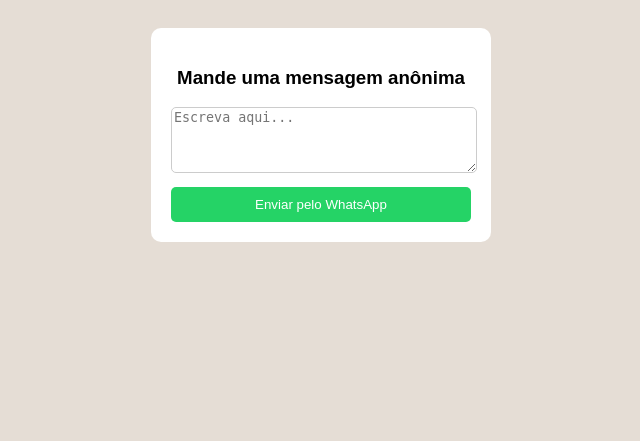
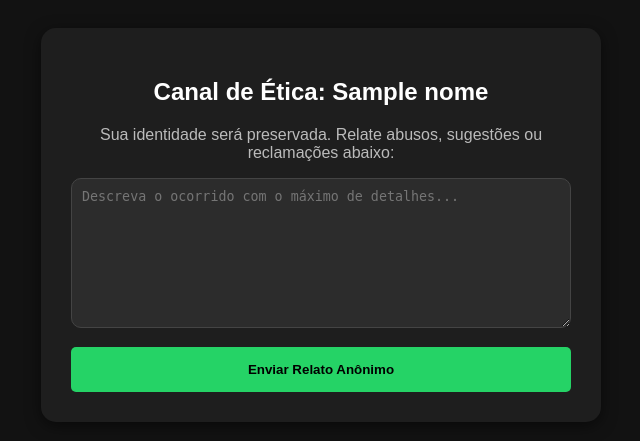
Before and after one commit to ytaloipdel/app-an-nimo-, a Flask app: template templates/index.html in a window 1280 px wide. Shown: the top 441 px of the page, without its empty margins (319-959 px from the left). Run offline with Flask 3, Linux system fonts and the light colour scheme; the template is opened without the code that fills it: most values are stand-ins (such as "Sample title", 1, 10 or a date in 2020).

Commit message:
Update index.html

```diff
--- a/templates/index.html
+++ b/templates/index.html
@@ -1,21 +1,26 @@
 <!DOCTYPE html>
-<html>
+<html lang="pt-br">
 <head>
-    <title>Chat Anonimo</title>
+    <meta charset="UTF-8">
+    <title>Canal de Ética - {{ nome }}</title>
     <meta name="viewport" content="width=device-width, initial-scale=1">
     <style>
-        body { background: #e5ddd5; font-family: sans-serif; text-align: center; padding: 20px; }
-        .caixa { background: white; padding: 20px; border-radius: 10px; max-width: 300px; margin: auto; }
-        textarea { width: 100%; border: 1px solid #ccc; border-radius: 5px; margin-bottom: 10px; }
-        button { background: #25d366; color: white; border: none; padding: 10px; width: 100%; border-radius: 5px; cursor: pointer; }
+        body { font-family: sans-serif; background: #121212; color: white; padding: 20px; text-align: center; }
+        .caixa { max-width: 500px; margin: auto; background: #1e1e1e; padding: 30px; border-radius: 15px; box-shadow: 0 4px 15px rgba(0,0,0,0.5); }
+        textarea { width: 100%; height: 150px; border-radius: 10px; padding: 10px; border: 1px solid #444; background: #2c2c2c; color: white; margin-bottom: 15px; box-sizing: border-box; }
+        button { background: #25d366; color: black; border: none; padding: 15px 30px; border-radius: 5px; cursor: pointer; font-weight: bold; width: 100%; }
+        button:hover { background: #1da851; }
     </style>
 </head>
 <body>
     <div class="caixa">
-        <h3>Mande uma mensagem anônima</h3>
-        <form action="/enviar" method="post">
-            <textarea name="conteudo" rows="4" placeholder="Escreva aqui..."></textarea>
-            <button type="submit">Enviar pelo WhatsApp</button>
+        <h2>Canal de Ética: {{ nome }}</h2>
+        <p style="color: #bbb;">Sua identidade será preservada. Relate abusos, sugestões ou reclamações abaixo:</p>
+
+        <form action="/processar_envio" method="POST">
+            <input type="hidden" name="id_destino" value="{{ id_destino }}">
+            <textarea name="conteudo" placeholder="Descreva o ocorrido com o máximo de detalhes..." required></textarea>
+            <button type="submit">Enviar Relato Anônimo</button>
         </form>
     </div>
 </body>
```
